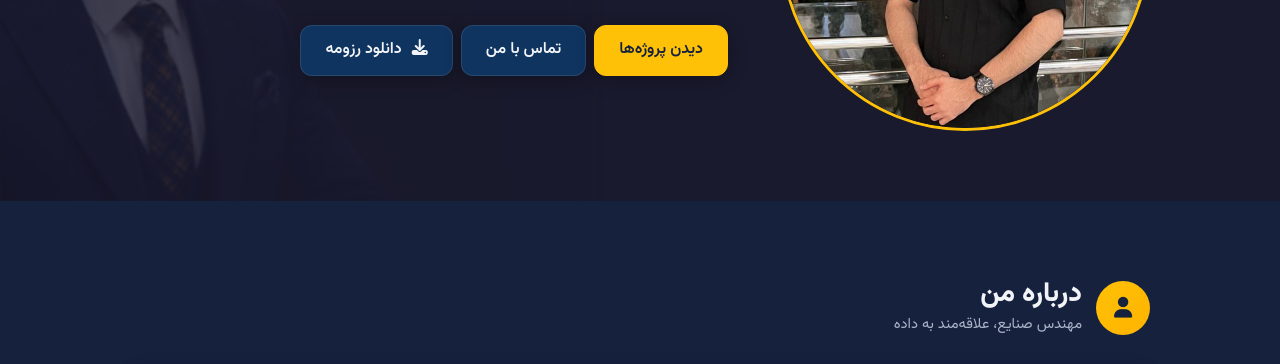
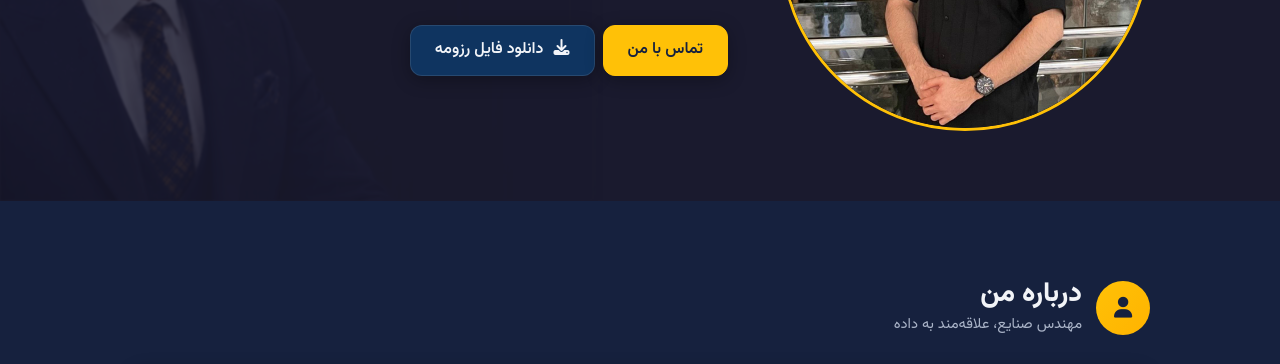
Before and after one commit to MhDLtf/AboutMe, a plain HTML site: page index.html in a window 1280 px wide. Shown: the part 359-723 px from the top of the page. Drawn offline with Linux system fonts and the light colour scheme.

Commit message:
Add files via upload

```diff
--- a/index.html
+++ b/index.html
@@ -22,7 +22,7 @@
 <p class="role">کارشناس برنامه‌ریزی و تحلیل داده</p>
 <h1>مهدی لطیفی</h1>
 <p class="lead">فارغ‌التحصیل مهندسی صنایع با تجربه فعالیت در حوزه برنامه‌ریزی تولید و تحلیل داده در صنعت تولید محصولات آرایشی. داده‌های پراکنده را به بینش روشن و تصمیم قابل اجرا تبدیل می‌کنم.</p>
-<a class="btn p" href="#projects">دیدن پروژه‌ها</a><a class="btn" href="#contact">تماس با من</a><a class="btn" href="resume.pdf" download="رزومه-مهدی-لطیفی.pdf"><i class="fas fa-download"></i> دانلود رزومه</a>
+<a class="btn p" href="#contact">تماس با من</a><a class="btn" href="resume.pdf" download="رزومه-مهدی-لطیفی.pdf"><i class="fas fa-download"></i> دانلود فایل رزومه</a>
 </div>
 </div></section>
 
```
